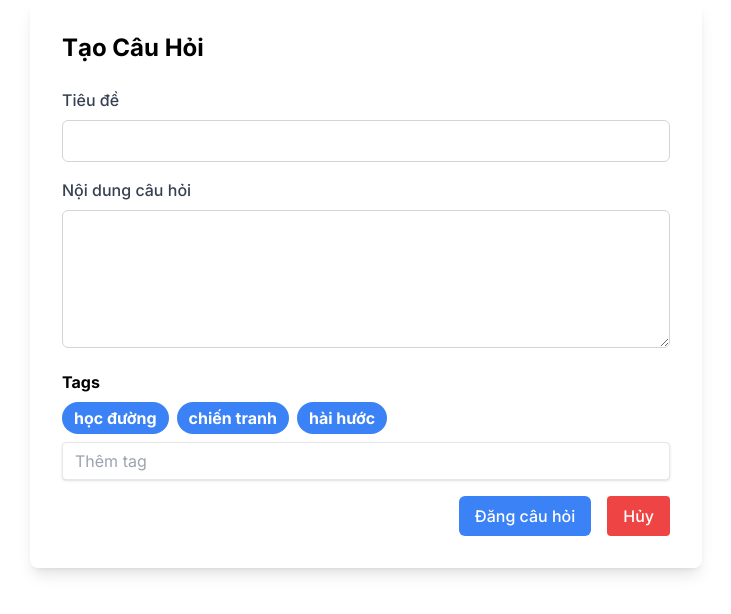
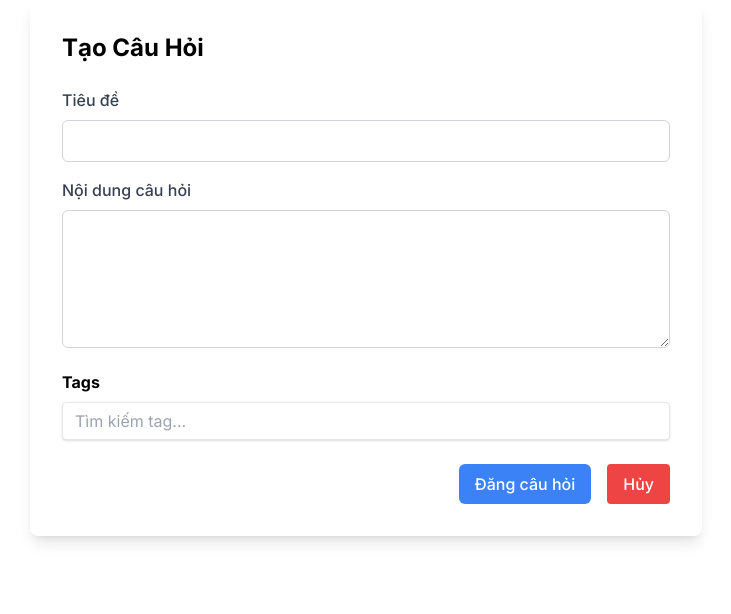
Before and after one commit to Binhkio/itss2, a Next.js app in the folder client/: page / in a window 1280 px wide. Shown: the top 614 px of the page, without its empty margins (274-1005 px from the left). Built offline with nearby package versions, Linux system fonts and the light colour scheme.

Commit message:
form_complete

```diff
--- a/client/package.json
+++ b/client/package.json
@@ -13,7 +13,8 @@
     "axios": "^1.7.2",
     "next": "14.2.3",
     "react": "^18",
-    "react-dom": "^18"
+    "react-dom": "^18",
+    "react-icons": "^5.2.1"
   },
   "devDependencies": {
     "@types/node": "20.14.2",
--- a/client/src/app/component/questionForm.jsx
+++ b/client/src/app/component/questionForm.jsx
@@ -1,7 +1,7 @@
 "use client";
 
 import React, { useState } from "react";
-import TagInput from "./tagForm";
+import TagInput from "./tagInput";
 const QuestionForm = () => {
   const [title, setTitle] = useState("");
   const [content, setContent] = useState("");
--- a/client/src/app/component/tagForm.jsx
+++ /dev/null
@@ -1,74 +0,0 @@
-import React, { useState } from 'react';
-
-function TagInput() {
-  const [tags, setTags] = useState(['học đường', 'chiến tranh', 'hài hước']);
-  const [newTag, setNewTag] = useState('');
-  const [suggestions, setSuggestions] = useState([]);
-
-  const handleAddTag = (tag) => {
-    if (!tags.includes(tag)) {
-      setTags([...tags, tag]);
-      setNewTag('');
-    }
-  };
-
-  const handleRemoveTag = (indexToRemove) => {
-    setTags(tags.filter((_, index) => index !== indexToRemove));
-  };
-
-  const handleInputChange = (e) => {
-    const inputValue = e.target.value;
-    setNewTag(inputValue);
-
-    const filteredSuggestions = tags.filter((tag) =>
-      tag.toLowerCase().startsWith(inputValue.toLowerCase())
-    );
-    setSuggestions(filteredSuggestions);
-  };
-
-  return (
-    <div>
-      <div className="mb-4">
-        <label htmlFor="tags" className="block font-bold mb-2">
-          Tags
-        </label>
-        <div className="flex flex-wrap">
-          {tags.map((tag, index) => (
-            <div
-              key={index}
-              className="bg-blue-500 text-white font-bold py-1 px-3 rounded-full mr-2 mb-2 cursor-pointer"
-              onClick={() => handleRemoveTag(index)}
-            >
-              {tag}
-            </div>
-          ))}
-          <div className="relative w-full">
-            <input
-              type="text"
-              id="tags"
-              className="shadow appearance-none border rounded w-full py-2 px-3 text-gray-700 leading-tight focus:outline-none focus:shadow-outline"
-              placeholder="Thêm tag"
-              value={newTag}
-              onChange={handleInputChange}
-            />
-            {suggestions.length > 0 && (
-              <div className="absolute bg-white shadow-lg rounded-b-md mt-1 w-full z-10">
-                {suggestions.map((suggestion, index) => (
-                  <div
-                    key={index}
-                    className="px-4 py-2 hover:bg-gray-100 cursor-pointer"
-                    onClick={() => handleAddTag(suggestion)}
-                  >
-                    {suggestion}
-                  </div>
-                ))}
-              </div>
-            )}
-          </div>
-        </div>
-      </div>
-    </div>
-  );
-}
-
-export default TagInput;
--- /dev/null
+++ b/client/src/app/component/tagInput.jsx
@@ -0,0 +1,95 @@
+import React, { useState, useEffect } from 'react';
+import { IoCloseCircleSharp } from 'react-icons/io5';
+
+function TagInput() {
+  const [tags, setTags] = useState([]);
+  const [newTag, setNewTag] = useState('');
+  const [showSuggestions, setShowSuggestions] = useState(false);
+  const [searchTerm, setSearchTerm] = useState('');
+  const [addedTags, setAddedTags] = useState([]);
+  const tagSuggestions = ['học đường', 'chiến tranh', 'hài hước'];//Danh sach cac tag
+
+  useEffect(() => {
+    const filteredSuggestions = tagSuggestions.filter(tag =>
+      tag.toLowerCase().includes(searchTerm.toLowerCase()) && !addedTags.includes(tag)
+    );
+    setFilteredSuggestions(filteredSuggestions);
+  }, [searchTerm, addedTags, tags]);
+
+  const [filteredSuggestions, setFilteredSuggestions] = useState([]);
+
+  const handleAddTag = (tag) => {
+    if (!tags.includes(tag)) {
+      setTags([...tags, tag]);
+      setAddedTags([...addedTags, tag]);
+      setNewTag('');
+      setShowSuggestions(false);
+    }
+  };
+
+  const handleRemoveTag = (tagToRemove) => {
+    setTags(tags.filter(tag => tag !== tagToRemove));
+    setAddedTags(addedTags.filter(tag => tag !== tagToRemove));
+  };
+
+  const handleInputClick = () => {
+    setShowSuggestions(!showSuggestions);
+  };
+
+  const handleSearchTermChange = (e) => {
+    setSearchTerm(e.target.value);
+  };
+
+  return (
+    <div>
+      <div className="mb-4">
+        <label htmlFor="tags" className="block font-bold mb-2">
+          Tags
+        </label>
+        <div className="relative">
+          <input
+            type="text"
+            className="shadow appearance-none border rounded w-full py-2 px-3 text-gray-700 leading-tight focus:outline-none focus:shadow-outline"
+            placeholder="Tìm kiếm tag..."
+            value={searchTerm}
+            onChange={handleSearchTermChange}
+            onClick={handleInputClick}
+          />
+          {showSuggestions && (
+            <div className="absolute bg-white shadow-lg rounded-b-md mt-1 w-full z-10">
+              {filteredSuggestions.map((tag, index) => (
+                <div
+                  key={index}
+                  className="px-4 py-2 hover:bg-gray-100 cursor-pointer"
+                  onClick={() => handleAddTag(tag)}
+                >
+                  {tag}
+                </div>
+              ))}
+            </div>
+          )}
+        </div>
+        <div className="flex flex-wrap gap-2 mt-2">
+          {tags.map((tag, index) => (
+            <div
+            key={index}
+            className="bg-blue-500 text-white font-bold py-1 px-3 rounded-full cursor-pointer flex items-center"
+            onClick={() => handleRemoveTag(tag)}
+          >
+            {tag}
+            <IoCloseCircleSharp
+              className="text-white ml-2 cursor-pointer"
+              onClick={(e) => {
+                e.stopPropagation();
+                handleRemoveTag(tag);
+              }}
+            />
+          </div>
+          ))}
+        </div>
+      </div>
+    </div>
+  );
+}
+
+export default TagInput;
```
Also changed, not shown: 1 other file (tests, documents, lock files or other folders).
